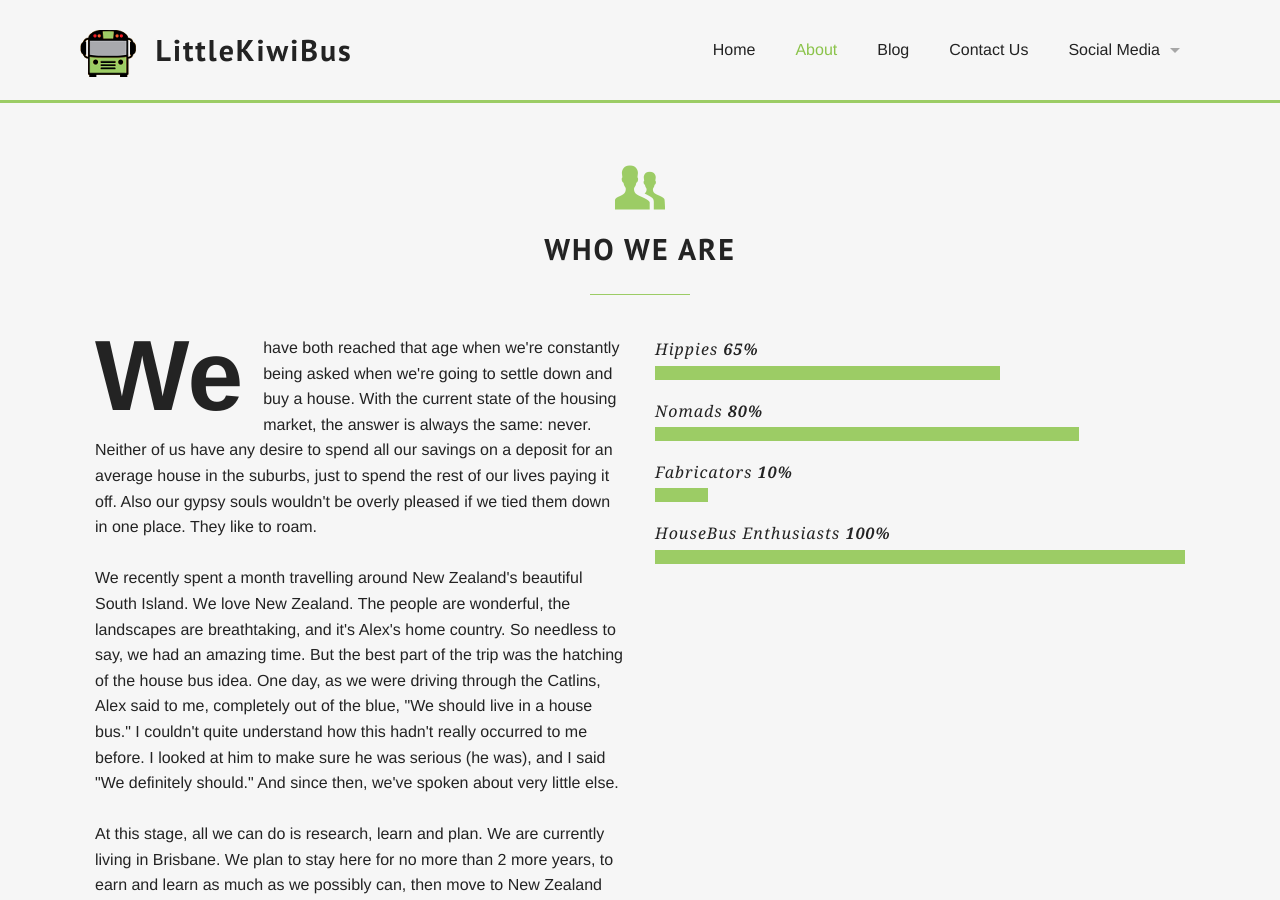
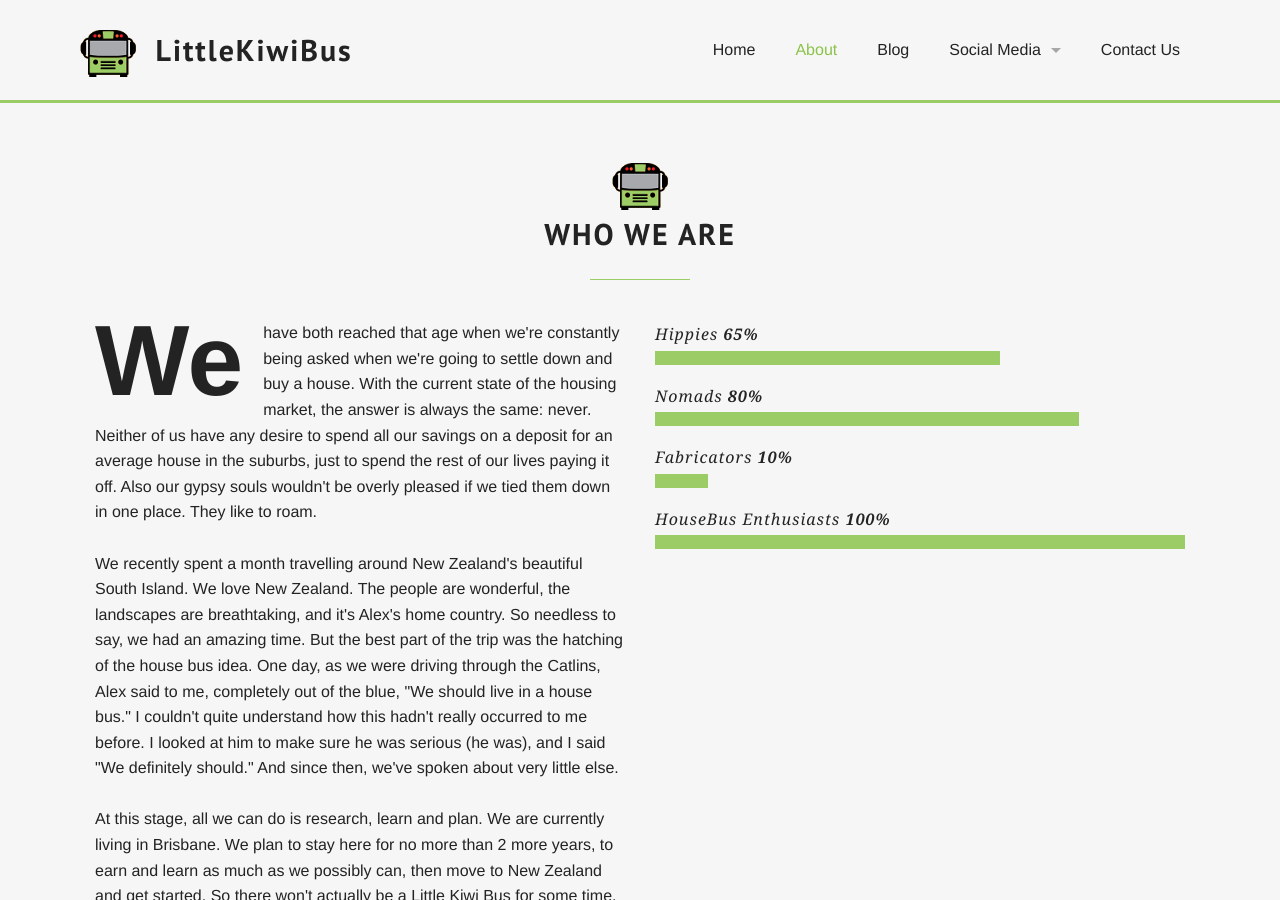
Before and after one commit to vendablefall/littlekiwibus, a Jekyll site: the page built from about.html, in a window 1280 px wide and 900 px high. Built offline with Jekyll 4.4.1, drawn with Linux system fonts in a browser that asks for light colours; some web fonts are replaced; Markdown is read by kramdown in place of the engine named in the settings.

```diff
--- a/_config.yml
+++ b/_config.yml
@@ -2,6 +2,6 @@ name: LittleKiwiBus
 markdown: redcarpet
 excerpt_separator: <!--more-->
 paginate: 3
-paginate_path: "blog/page:num"
+paginate_path: "/blog/page:num/"
 highlighter: pygments
 gems: [jekyll-paginate]
--- a/_data/nav.yml
+++ b/_data/nav.yml
@@ -23,15 +23,12 @@
 - name: Blog
   path: blog/
   section_id: blog
-- name: "Contact Us"
-  jump: '#contactus'
-  section_id: "Contact Us"
 - name: "Social Media"
   section_id: "Social Media"
   children:
     - name: Instagram
       path: https://instagram.com/littlekiwibus/
-    - name: Pintrest
+    - name: Pinterest
       path: https://au.pinterest.com/alexs0765/
 
 #- name: Instagram
@@ -42,3 +39,7 @@
 #  path:
 #  section_id: pintrest
 #  external: https://au.pinterest.com/alexs0765/
+- name: "Contact Us"
+  path: index.html
+  jump: '#contactus'
+  section_id: "Contact Us"
--- a/_layouts/blog.html
+++ b/_layouts/blog.html
@@ -6,9 +6,9 @@ layout: default
 <div class='full'>
   <div class='row'>
     <div class='special-title centered-text'>
-      <i class='icon-thumbs-up'></i>
+      <img src='{{site.url}}/images/herecomesthebus-56x47.png'></img>
       <h2>Our Blog</h2>
-      <p>We are passionate about web design &amp; development</p>
+      <p>Come and follow our 'little' journey!</p>
       <p class='shortline'></p>
     </div>
     <div class='spacing'></div>
--- a/_layouts/default.html
+++ b/_layouts/default.html
@@ -50,7 +50,7 @@
                   </li>
 				{% elsif item.jump %}
 				<li class="{{active_class}}">
-                    <a href="{{ item.jump }}">{{ item.name }}</a>
+                    <a href="{{site.url}}/{{ item.path }}{{ item.jump }}">{{ item.name }}</a>
                   </li>
 
                 {% else %}
--- a/about.html
+++ b/about.html
@@ -47,7 +47,7 @@ members:
 <div class='full'>
   <div class='row'>
     <div class='special-title centered-text'>
-      <i class='icon-users'></i>
+      <img src='{{site.url}}/images/herecomesthebus-56x47.png'></img>
       <h2>Who we are</h2>
       <p></p>
       <p class='shortline'></p>
```
Also changed, not shown: 6 other files.
